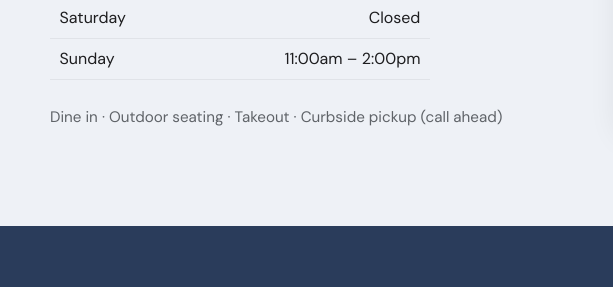
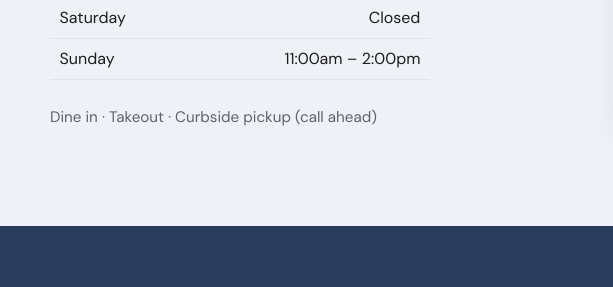
Before and after one commit to martivagner05-ux/main-street-cafe, a plain HTML site: page index.html in a window 1280 px wide. Shown: the part 4722-5009 px from the top of the page, 0-613 px from the left. Drawn offline with Linux system fonts and the light colour scheme; a web font is replaced by a local one.

Commit message:
Remove outdoor seating

```diff
--- a/index.html
+++ b/index.html
@@ -241,7 +241,7 @@
               <tr data-day="0"><td>Sunday</td><td>11:00am – 2:00pm</td></tr>
             </table>
           </div>
-          <p class="visit__extras">Dine in · Outdoor seating · Takeout · Curbside pickup (call ahead)</p>
+          <p class="visit__extras">Dine in · Takeout · Curbside pickup (call ahead)</p>
         </div>
         <div class="visit__map">
           <iframe title="Map to Main Street Cafe" loading="lazy" referrerpolicy="no-referrer-when-downgrade"
```
